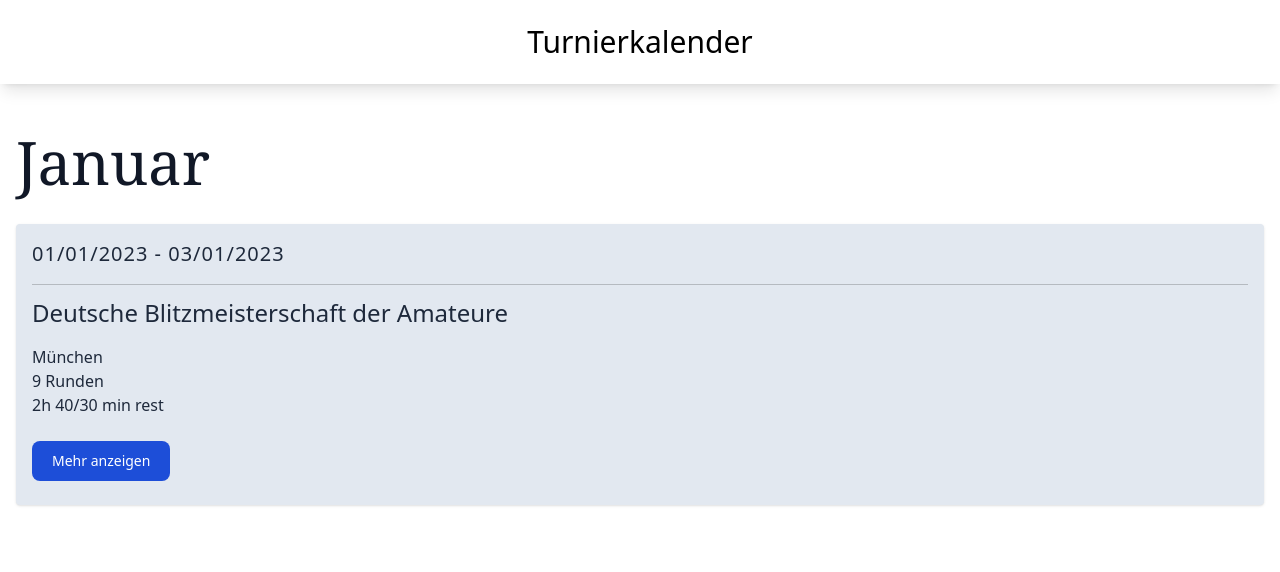
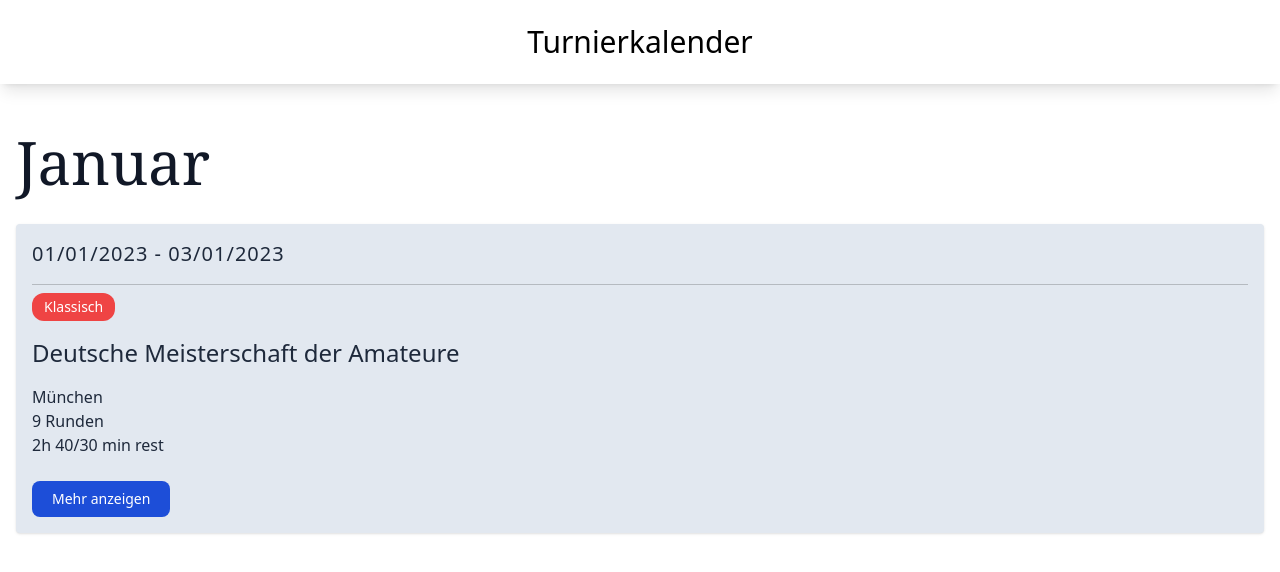
Before and after one commit to wertzuk/calendar, a Vue app: page / in a window 1280 px wide. Shown: the top 572 px of the page. Built offline with nearby package versions, Linux system fonts and the light colour scheme.

Commit message:
add basic event component

```diff
--- a/src/App.vue
+++ b/src/App.vue
@@ -4,28 +4,10 @@
   </header>
   <main class="p-4 text-gray-900">
     <h1 class="text-6xl my-8 font-serif">Januar</h1>
-    <div class="shadow p-4 bg-slate-200 rounded text-slate-800">
-      <div
-        class="text-xl font-thin border-black/20 border-b pb-4 tracking-wider"
-      >
-        01/01/2023 - 03/01/2023
-      </div>
-      <div class="mt-3">
-        <h2 class="text-2xl">Deutsche Blitzmeisterschaft der Amateure</h2>
-        <ul class="mt-4 mb-6 font-thin">
-          <li>München</li>
-          <li>9 Runden</li>
-          <li>2h 40/30 min rest</li>
-        </ul>
-        <button
-          type="button"
-          class="text-white bg-blue-700 hover:bg-blue-800 focus:ring-4 focus:ring-blue-300 font-medium rounded-lg text-sm px-5 py-2.5 mr-2 mb-2 dark:bg-blue-600 dark:hover:bg-blue-700 focus:outline-none dark:focus:ring-blue-800"
-        >
-          Mehr anzeigen
-        </button>
-      </div>
-    </div>
+    <Event />
   </main>
 </template>
 
-<script setup></script>
+<script setup>
+import Event from './components/Event.vue';
+</script>
--- /dev/null
+++ b/src/components/Event.vue
@@ -0,0 +1,38 @@
+<template>
+  <section class="shadow bg-slate-200 rounded text-slate-800 mb-8">
+    <header class="p-4 pb-0">
+      <div
+        class="text-xl font-thin border-black/20 border-b pb-4 tracking-wider"
+      >
+        01/01/2023 - 03/01/2023
+      </div>
+    </header>
+    <div class="px-4 py-2">
+      <div
+        draggable="true"
+        class="bg-red-500 py-1 px-3 inline-block text-white text-sm rounded-xl mb-4"
+      >
+        Klassisch
+      </div>
+
+      <h2 class="text-2xl">Deutsche Meisterschaft der Amateure</h2>
+      <ul class="mt-4 mb-6 font-thin">
+        <li>München</li>
+        <li>9 Runden</li>
+        <li>2h 40/30 min rest</li>
+      </ul>
+      <div class="flex justify-between">
+        <button
+          type="button"
+          class="text-white bg-blue-700 hover:bg-blue-800 focus:ring-4 focus:ring-blue-300 font-medium rounded-lg text-sm px-5 py-2 mr-2 mb-2 dark:bg-blue-600 dark:hover:bg-blue-700 focus:outline-none dark:focus:ring-blue-800"
+        >
+          Mehr anzeigen
+        </button>
+      </div>
+    </div>
+  </section>
+</template>
+
+<script setup></script>
+
+<style></style>
```
